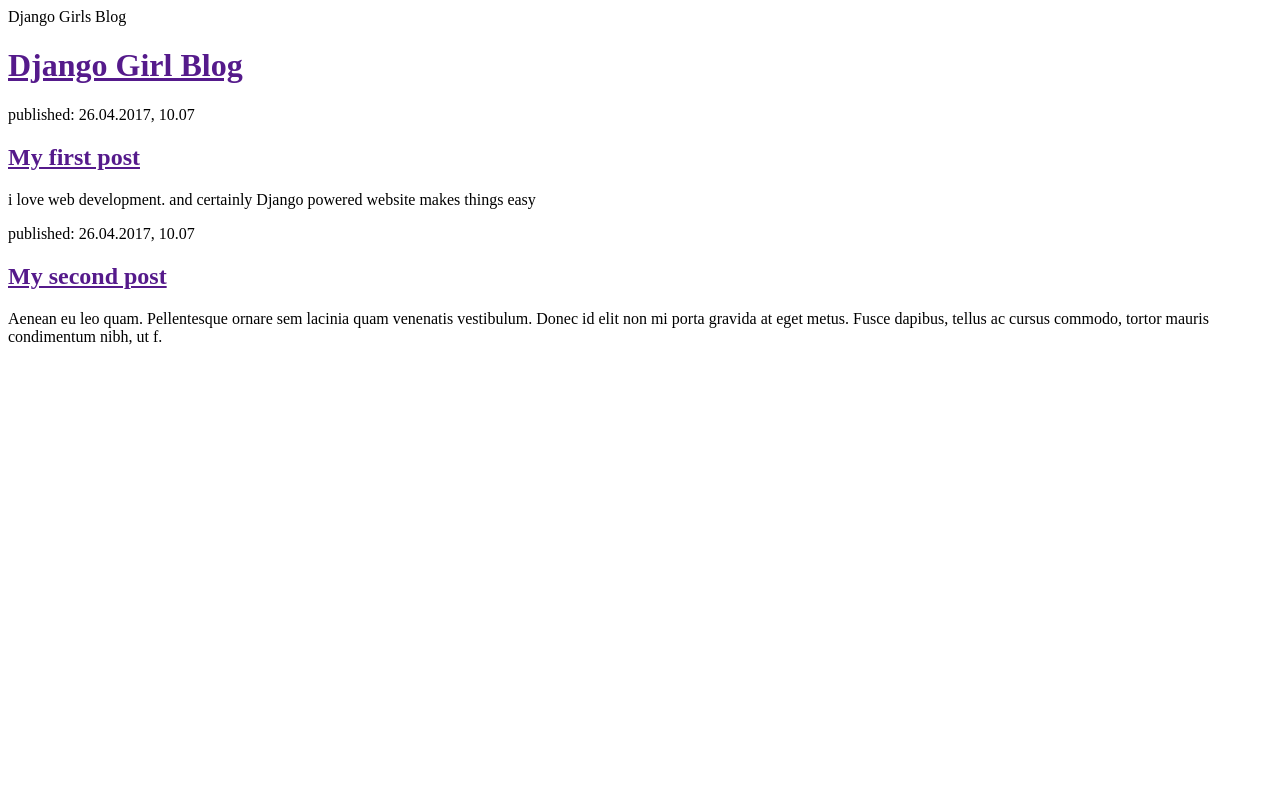
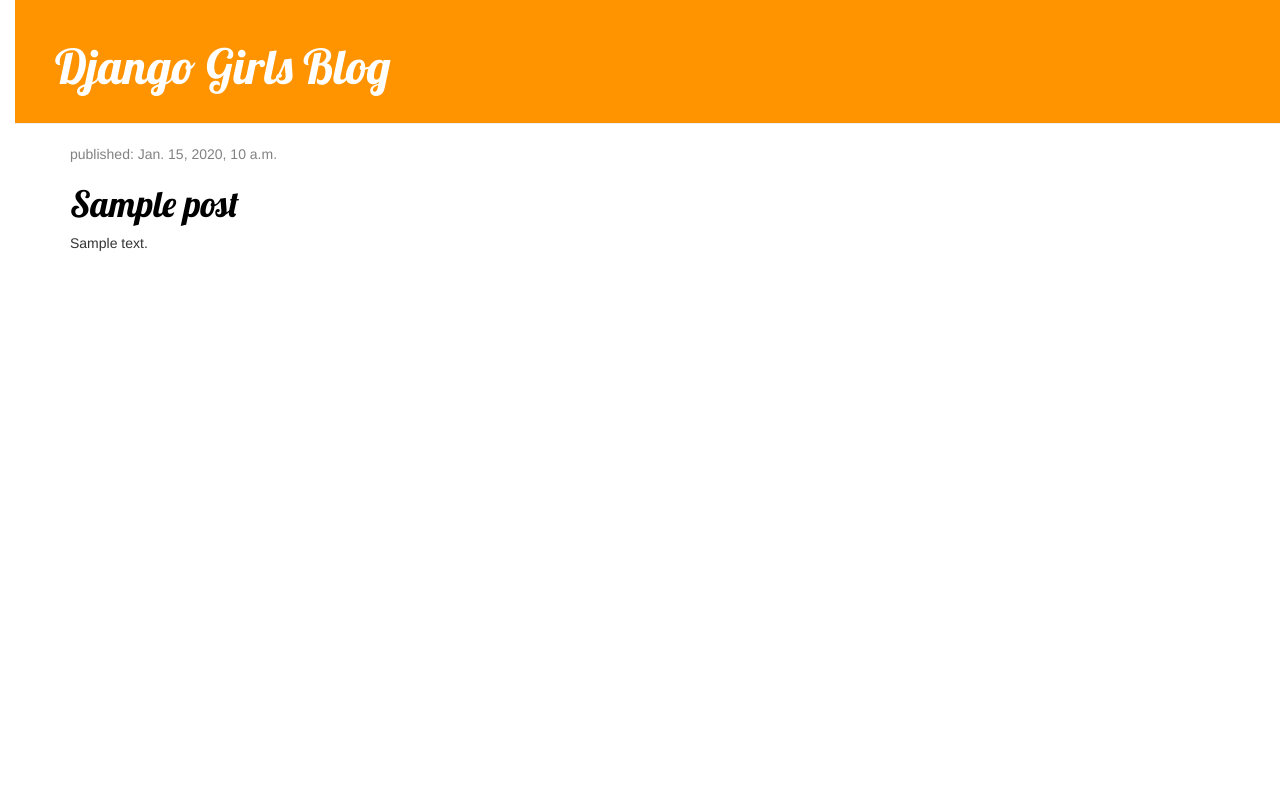
Before and after one commit to Globak143/my-first-blog, a Django app: template blog/templates/blog/post_list.html in a window 1280 px wide. Run offline with Django 3.2, Linux system fonts and the light colour scheme; the template is opened without the code that fills it: values that come from a table or form of the project are taken from there, others are empty; tables that the repository leaves empty hold one stand-in row (values such as "Sample post"); some libraries are stand-ins or nearby versions.

Commit message:
Added view and templelate for detailed blog post as well as CSS for the sitw.

```diff
--- /dev/null
+++ b/blog/static/css/blog.css
@@ -0,0 +1,54 @@
+h1 a {
+	color: #FCA205;
+	font-family: 'Lobster';
+}
+
+body {
+	padding-left: 15px;
+}
+.page-header {
+    background-color: #ff9400;
+    margin-top: 0;
+    padding: 20px 20px 20px 40px;
+}
+
+.page-header h1, .page-header h1 a, .page-header h1 a:visited, .page-header h1 a:active {
+    color: #ffffff;
+    font-size: 36pt;
+    text-decoration: none;
+}
+
+.content {
+    margin-left: 40px;
+}
+
+h1, h2, h3, h4 {
+    font-family: 'Lobster', cursive;
+}
+
+.date {
+    color: #828282;
+}
+
+.save {
+    float: right;
+}
+
+.post-form textarea, .post-form input {
+    width: 100%;
+}
+
+.top-menu, .top-menu:hover, .top-menu:visited {
+    color: #ffffff;
+    float: right;
+    font-size: 26pt;
+    margin-right: 20px;
+}
+
+.post {
+    margin-bottom: 70px;
+}
+
+.post h1 a, .post h1 a:visited {
+    color: #000000;
+}
--- /dev/null
+++ b/blog/templates/blog/base.html
@@ -0,0 +1,23 @@
+{% load staticfiles %}
+<html>
+    <head>
+        <title>Django Girls blog</title>
+        <link rel="stylesheet" href="//maxcdn.bootstrapcdn.com/bootstrap/3.2.0/css/bootstrap.min.css">
+        <link rel="stylesheet" href="//maxcdn.bootstrapcdn.com/bootstrap/3.2.0/css/bootstrap-theme.min.css">
+        <link href="//fonts.googleapis.com/css?family=Lobster&subset=latin,latin-ext" rel="stylesheet" type="text/css">
+        <link rel="stylesheet" href="{% static 'css/blog.css' %}">
+    </head>
+    <body>
+        <div class="page-header">
+        <h1><a href="/">Django Girls Blog</a></h1>
+    </div>
+    <div class="content container">
+        <div class="row">
+            <div class="col-md-8">
+            {% block content %}
+            {% endblock %}
+            </div>
+        </div>
+    </div>
+    </body>
+</html>
--- a/blog/templates/blog/post_list.html
+++ b/blog/templates/blog/post_list.html
@@ -1,19 +1,13 @@
-<html>
-<head>Django Girls Blog</head>
-<body>
-	<div>
-		<h1><a href="">Django Girl Blog</a></h1>
-	</div>
-	<div>
-		<p>published: 26.04.2017, 10.07</p>
-		<h2><a href="">My first post</a></h2>
-		<p>i love web development. and certainly Django powered website makes things easy</p>
-	</div>
-	<div>
-		<p>published: 26.04.2017, 10.07</p>
-		<h2><a href="">My second post</a></h2>
+{% extends 'blog/base.html' %}
 
-		<p>Aenean eu leo quam. Pellentesque ornare sem lacinia quam venenatis vestibulum. Donec id elit non mi porta gravida at eget metus. Fusce dapibus, tellus ac cursus commodo, tortor mauris condimentum nibh, ut f.</p>
-	</div>
-</body>
-</html>
+{% block content %}
+            {% for post in posts %}
+                <div class="post">
+                    <div class="date">
+                        <p>published: {{ post.published_date }}</p>
+                    </div>
+                    <h1><a href="">{{ post.title }}</a></h1>
+                    <p>{{ post.text|linebreaksbr }}</p>
+                </div>
+            {% endfor %}
+{% endblock content %}
--- a/blog/urls.py
+++ b/blog/urls.py
@@ -3,4 +3,5 @@
 
 urlpatterns = [
     url(r'^$', views.post_list, name='post_list'),
+    url(r'^post/(?P<pk>\d+)/$', views.post_detail, name='post_detail'),
 ]
```
Also changed, not shown: blog/templates/blog/post_detail.html (added, +13 -0 lines), blog/views.py (+13 -2 lines).
